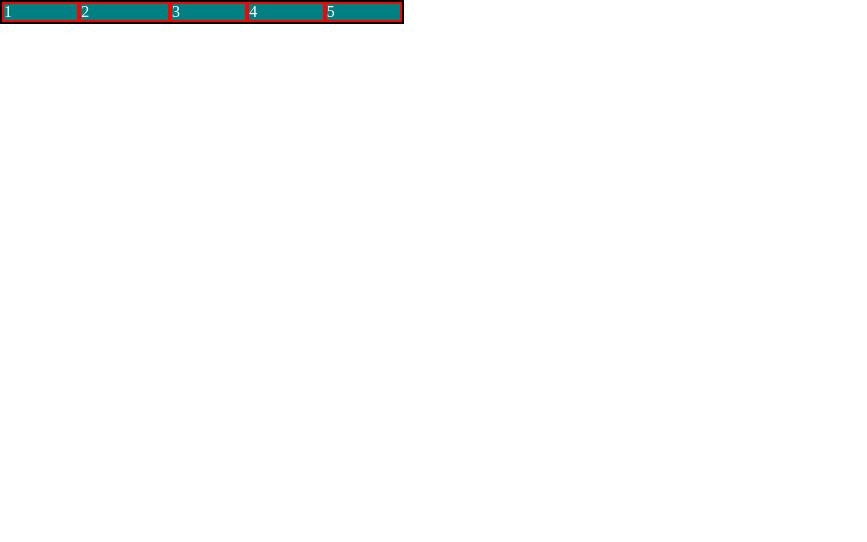
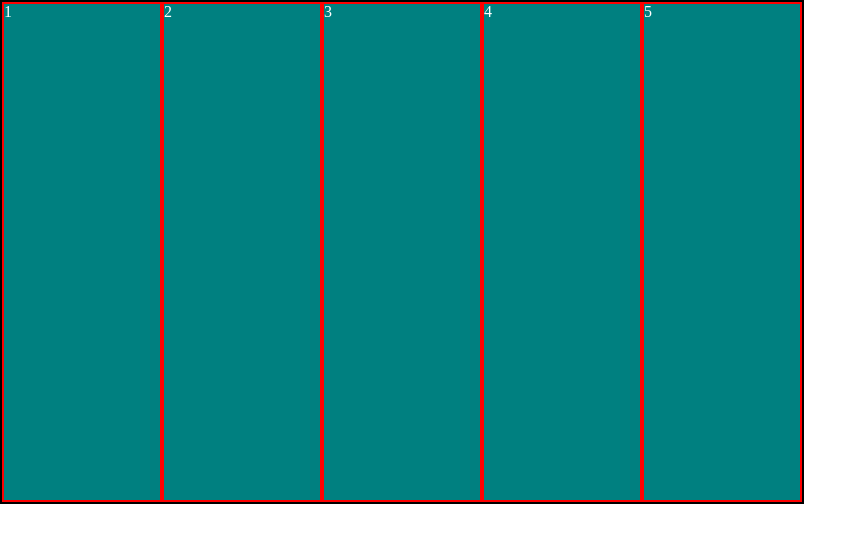
Before and after one commit to freshcodeAlice/fm-html-n-css, a plain HTML site: page index.html in a window 1280 px wide. Shown: the whole page, without its empty margins (0-867 px from the left). Drawn offline with Linux system fonts and the light colour scheme; a web font is replaced by a local one.

Commit message:
flex-shrink

```diff
--- a/style.css
+++ b/style.css
@@ -7,7 +7,8 @@
     display: flex;
     flex-direction: row;
     /* flex-wrap: wrap; */
-    width: 400px;
+    width: 800px;
+    height: 500px;
     border: 2px solid black;
     /* min-height: 300px; */
 }
@@ -19,8 +20,7 @@
     color: white;
     background-color: teal;
     border: 2px solid red;
-    flex-basis: 100px;
-    flex-shrink: 1;
+    flex: 1;
 }
 
 .container .item:nth-child(1) {
@@ -28,7 +28,8 @@
 }
 
 .container .item:nth-child(2) {
-    flex-shrink: 0.5;
+    /* flex: 3 2 150px; */
+
 }
 
 
```
